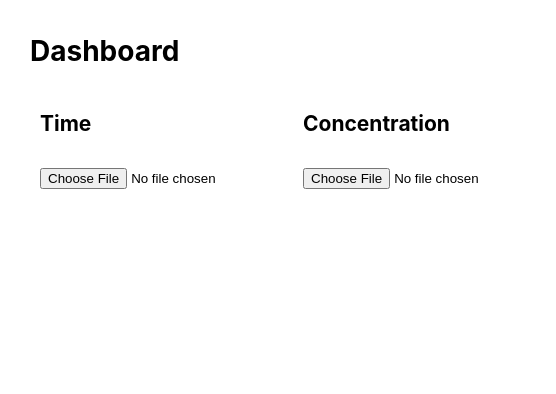
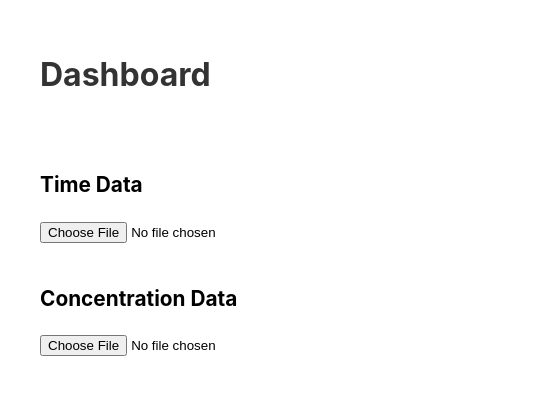
Before and after one commit to sofiareis/svante-tech-task, a React (Create React App) app: page / in a window 390 px wide. Shown: the top 394 px of the page, 556 px wide, since content can reach past the window. Built offline with nearby package versions, Linux system fonts and the light colour scheme; the HTML template or start-up script is replaced by a standard one.

Commit message:
Style: Change Dashboard interface
- Add a dropdown for users to select specific data for the graph
- Change dashboard visualization

```diff
--- a/src/pages/Dashboard/Dashboard.css
+++ b/src/pages/Dashboard/Dashboard.css
@@ -1,21 +1,139 @@
 .landing{
-    margin: 30px;
+    margin: 30px 60px;
+    max-width: 1300px;
+    z-index: 1;
+    width: 100%;
+}
+
+.landing-wrap{
+    display: flex;
+    align-items: center;
+    justify-content: center;
 }
 
 .landing-title{
+    font-size: 2.5rem;
+    margin-bottom: 40px;
+    color: #333;
+}
 
+.landing-graph{
+    display: grid;
+    grid-template-columns: auto 1fr;
+}
+
+.landing-graph-options{
+    justify-self: flex-start;
+}
+
+.landing-graph-display{
+   margin-left: 50px;
+   align-self: center;
+}
+
+.button-graph-select{
+    width: 120px;
+    font-size: 16px;
+    padding: 8px 0;
+    cursor: pointer;
+    transition: .3s;
+    display: inline-block;
+    text-align: center;
+    border: solid 1.5px #000;
+    background-color: #EDF6FD;
+    margin: 20px 5px;
+    border-radius: 5px;
+}
+
+.button-graph-select:nth-child(1){
+    margin-left: 0px;
+}
+
+.button-graph-select:hover {
+    background: #A4DEF9;
+    color: black;
 }
 
 .landing-data{
-    display: flex;
+    display: grid;
+    grid-template-columns: auto 1fr;
 }
 
 .data-title{
-
+    margin-top: 40px;
+    margin-bottom: 10px;
 }
 
 .data-col{
     display: flex;
     flex-direction: column;
-    padding-left: 10px;
 }
+
+.data-col:nth-child(1)  {
+    margin-right: 20px;
+}
+
+@media screen and (max-width: 905px) {
+    .landing-graph{
+        display: flex;
+        flex-direction: column;
+    }
+
+    .data-col{
+        display: flex;
+        flex-direction: column;
+    }
+
+    .data-col:nth-child(1)  {
+        margin-right: 10px;
+    }
+
+    .landing-data{
+        display: grid;
+        grid-template-columns: 30% 1fr;
+    }
+
+    .landing-graph-display{
+        margin-left: 0px;
+        align-self: center;
+     }
+}
+
+
+@media screen and (max-width: 600px) {
+    .landing{
+        margin: 30px 40px;
+    }
+
+    .landing-data{
+        display: flex;
+        flex-direction: column;
+    }
+
+    .data-col{
+        margin-right: 0px;
+    }
+
+    .data-col:nth-child(1)  {
+        max-width: 140px;
+        margin-right: 0px;
+    }
+
+    .landing-title{
+        font-size: 2rem;
+        margin-bottom: 30px;
+
+    }
+
+    .data-title{
+        font-size: 1.3rem;
+    }
+
+    .button-graph-select{
+        width: 95px;
+        font-size: 14px;
+        padding: 6px 0;
+        margin: 10px 5px;
+        margin-bottom: 20px;
+    }
+}
--- a/src/pages/Dashboard/Dashboard.js
+++ b/src/pages/Dashboard/Dashboard.js
@@ -1,19 +1,98 @@
+import React, { useEffect, useRef, useState } from 'react';
 import CSVParser from '../../components/CSVParser/CSVParser';
 import './Dashboard.css';
+import DataTable from '../../components/Table/DataTable';
+import GraphColor from '../../components/Graph/GraphColor';
+import Dropdown from '../../components/Dropdown/Dropdown';
 
 
 function Dashboard() {
+  const [parsedData, setParsedData] = useState(null);
+  const [parsedDataTime, setParsedDataTime] = useState(null);
+  const [colorGraph, setColorGraph] = useState(false);
+  const [sizeGraph, setSizeGraph] = useState(false);
+  const [time, setTime] = useState([]);
+  const [selectTime, setSelectTime] = useState([]);
+  const [nodes, setNodes] = useState([]);
+  const [selectNodes, setSelectNode] = useState([]);
+
+  useEffect(() => {
+    setSizeGraph(false);
+    setColorGraph(false);
+  }, [parsedData, parsedDataTime])
+
+  const onDataParsed = (data) => {
+    const col = [];
+    data.map((d) => {
+      col.push(Object.keys(d));
+    })
+    setNodes(col[0])
+    setParsedData(data);
+  }
+
+  const onDataParsedTime = (data) => {
+    const col = [];
+    data.map((d) => {
+      col.push(d);
+    })
+    setTime(col)
+    setParsedDataTime(data);
+  }
+
+  const showColorGraph = () => {
+    setColorGraph(true);
+    setSizeGraph(false);
+  }
+
+  const showSizeGraph = () => {
+    setSizeGraph(true);
+    setColorGraph(false);
+  }
+
+  const handleTimeSelected = (selectedData) => {
+    setSelectTime(selectedData)
+  };
+
+  const handleNodeSelected = (selectedData) => {
+    setSelectNode(selectedData)
+  };
+
+
   return (
-    <div className='landing'>
-      <h1 className='landing-title'>Dashboard</h1>
-      <div className='landing-data'>
-        <div className='data-col'>
-          <h2 className='data-title'>Time</h2>
-          <CSVParser/>
+    <div className='landing-wrap'>
+      <div className='landing'>
+        <h1 className='landing-title'>Dashboard</h1>
+        {parsedData && parsedDataTime &&
+        <div className='landing-graph'>
+          <div className='landing-graph-options'>
+            <button className='button-graph-select' onClick={showColorGraph}>Color Graph</button>
+            <button className='button-graph-select' onClick={showSizeGraph}>Size Graph</button>
+            <Dropdown data={time} onDataSelected={handleTimeSelected}/>
+            <Dropdown data={nodes} onDataSelected={handleNodeSelected}/>
+          </div>
+          {colorGraph &&
+            <div className='landing-graph-display'>
+              <GraphColor dataset={parsedData} time={parsedDataTime} row={selectTime} column={selectNodes}/>
+            </div>
+          }
+          {sizeGraph &&
+            <div className='landing-graph-display'>
+              <GraphColor dataset={parsedData} time={parsedDataTime} row={selectTime} column={selectNodes} type='size'/>
+            </div>
+          }
         </div>
-        <div className='data-col'>
-          <h2 className='data-title'>Concentration</h2>
-          <CSVParser/>
+        }
+        <div className='landing-data'>
+          <div className='data-col'>
+            <h2 className='data-title'>Time Data</h2>
+            <CSVParser onDataParsed={onDataParsedTime}/>
+            {parsedDataTime && <DataTable data={parsedDataTime} title={'Time (sec)'}/>}
+          </div>
+          <div className='data-col'>
+              <h2 className='data-title'>Concentration Data</h2>
+              <CSVParser onDataParsed={onDataParsed}/>
+              {parsedData && <DataTable data={parsedData} title={'Node'}/>}
+          </div>
         </div>
       </div>
     </div>
```
